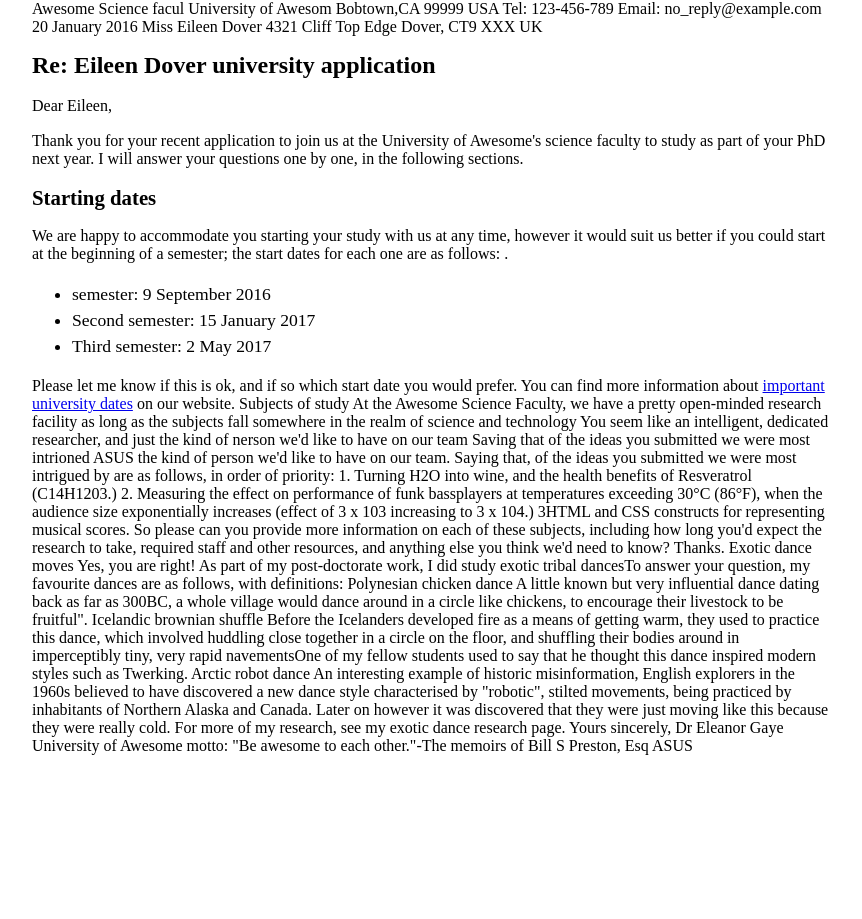
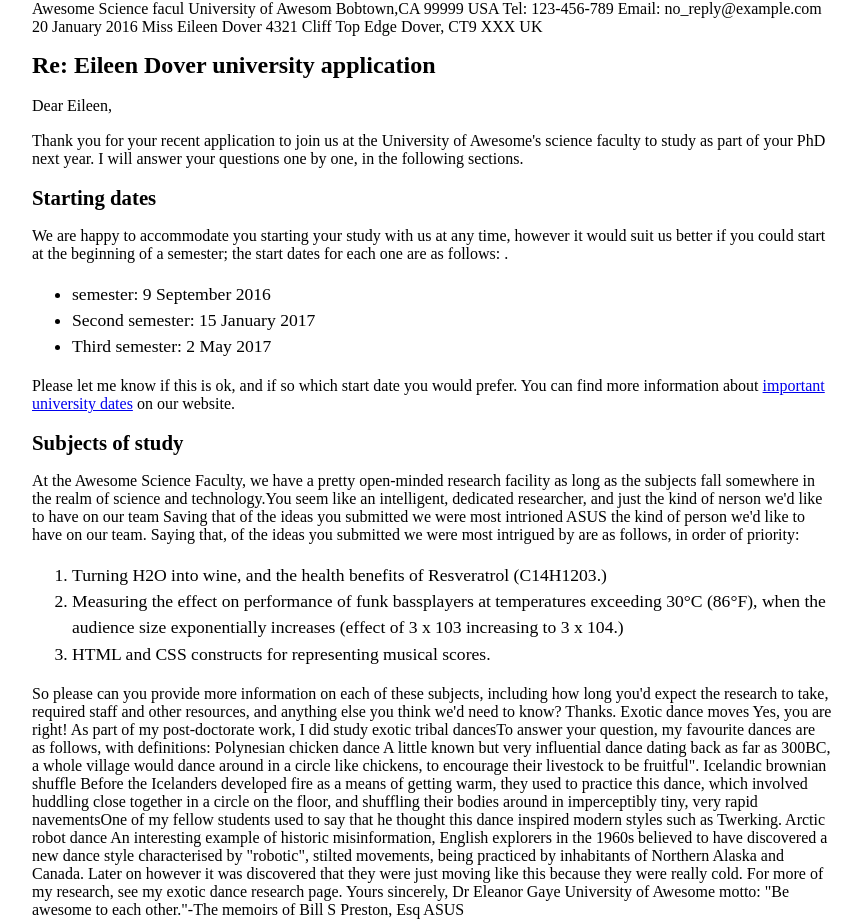
Before and after one commit to chicoty/git-tutorial, a website built with Vite: page index.html in a window 1280 px wide. Shown: the whole page, without its empty margins (208-1070 px from the left). Before the commit the page ends 800 px from the top, so only its background shows below. Built offline with nearby package versions, Linux system fonts and the light colour scheme.

Commit message:
要素の追加

```diff
--- a/index.html
+++ b/index.html
@@ -1,11 +1,6 @@
 <html>
   <head>
     <meta charset="utf-8" />
-    <link rel="stylesheet" href="./style.css" />
-    <title>HTML</title>
-    <meta name="author" content="a" />
-  </head>
-  <body>
     Awesome Science facul
     University of Awesom
     Bobtown,CA 99999
@@ -19,6 +14,12 @@
     4321 Cliff Top Edge
     Dover, CT9 XXX
     UK
+    <meta charset="utf-8" />
+    <link rel="stylesheet" href="./style.css" />
+    <title>HTML</title>
+    <meta name="author" content="a" />
+  </head>
+  <body>
 
     <h1>Re: Eileen Dover university application</h1>
     <p></p>
@@ -41,13 +42,23 @@
     Please let me know if this is ok, and if so which start date you would prefer.
     You can find more information about <a href="http://example.com">important university dates</a> on our website.
 
-    Subjects of study
-    At the Awesome Science Faculty, we have a pretty open-minded research facility as long as the subjects fall somewhere in the realm of science and technology
-    You seem like an intelligent, dedicated researcher, and just the kind of nerson we'd like to have on our team Saving that of the ideas you submitted we were most intrioned ASUS
-    the kind of person we'd like to have on our team. Saying that, of the ideas you submitted we were most intrigued by are as follows, in order of priority:
-    1. Turning H2O into wine, and the health benefits of Resveratrol (C14H1203.) 2. Measuring the effect on performance of funk bassplayers at temperatures
-    exceeding 30°C (86°F), when the audience size exponentially increases (effect of 3 x 103 increasing to 3 x 104.) 3HTML and CSS constructs for representing
-    musical scores. So please can you provide more information on each of these subjects, including how long you'd expect the research to take, required staff
+    <h2>Subjects of study</h2>
+    At the Awesome Science Faculty, we have a pretty open-minded research facility as long as the subjects fall
+    somewhere in the realm of science and technology.You seem like an intelligent, dedicated researcher, and just
+    the kind of nerson we'd like to have on our team Saving that of the ideas you submitted we were most intrioned ASUS
+    the kind of person we'd like to have on our team. Saying that, of the ideas you submitted we were most intrigued
+    by are as follows, in order of priority:
+
+    <ol>
+      <li>Turning H2O into wine, and the health benefits of Resveratrol (C14H1203.) </li>
+      <li>
+        Measuring the effect on performance of funk bassplayers at temperatures exceeding 30°C (86°F), when the
+        audience size exponentially increases (effect of 3 x 103 increasing to 3 x 104.)
+        </li>
+      <li>HTML and CSS constructs for representing musical scores. </li>
+    </ol>
+
+    So please can you provide more information on each of these subjects, including how long you'd expect the research to take, required staff
     and other resources, and anything else you think we'd need to know? Thanks. Exotic dance moves Yes, you are right! As part of my post-doctorate work, I did
     study exotic tribal dancesTo answer your question, my favourite dances are as follows, with definitions: Polynesian chicken dance A little known but very
     influential dance dating back as far as 300BC, a whole village would dance around in a circle like chickens, to encourage their livestock to be fruitful".
```
